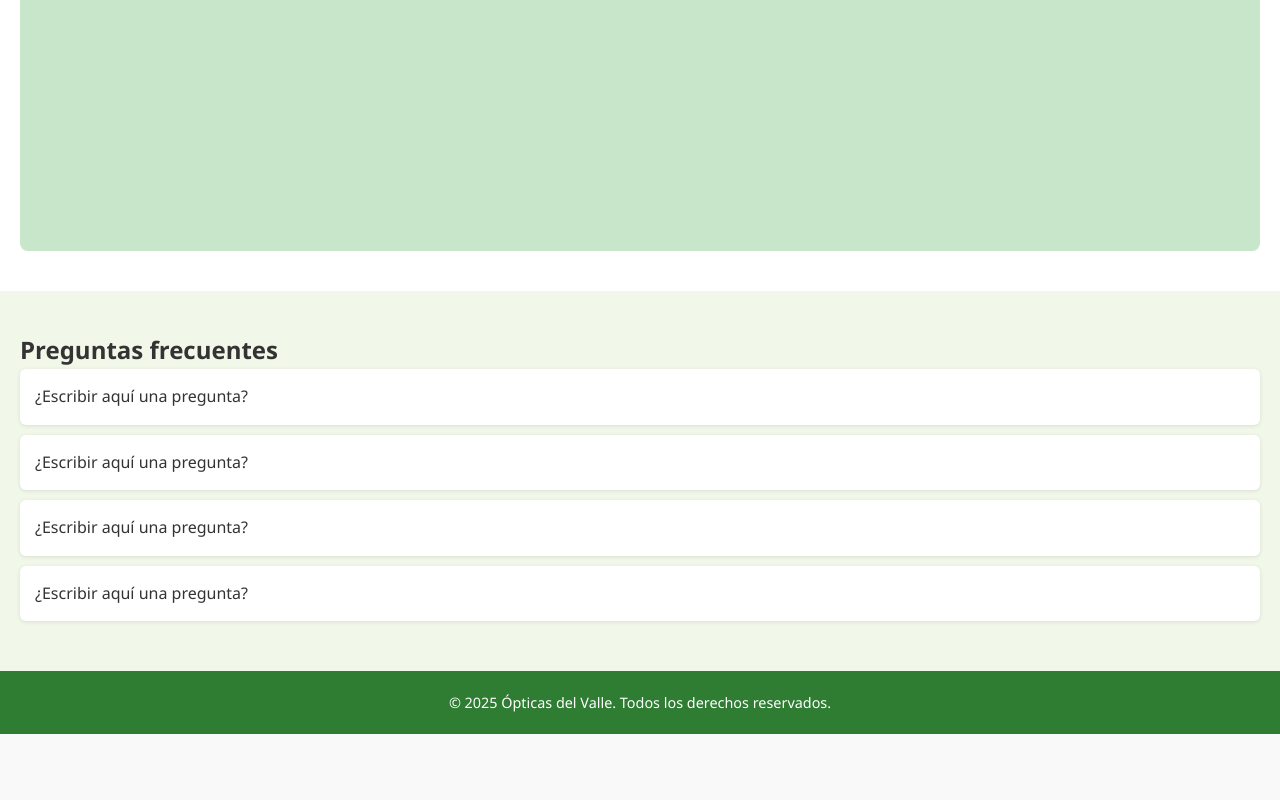
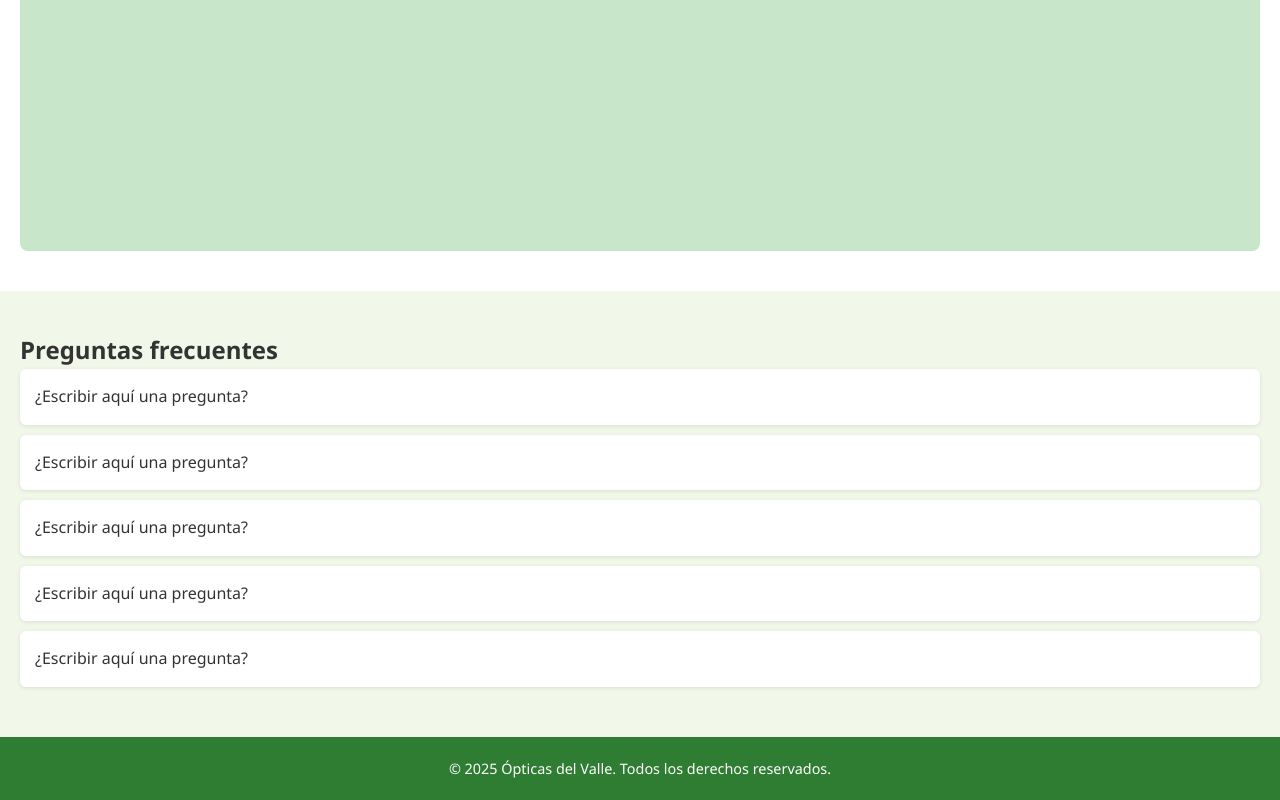
Before and after one commit to Mari2710Matu/ProyectoOpticasDelValle, a plain HTML site: page index.html in a window 1280 px wide. Shown: the part 2587-3387 px from the top of the page. Before the commit the page ends 3321 px from the top, so only its background shows below. Drawn offline with Linux system fonts and the light colour scheme.

Commit message:
cambio pregunta

```diff
--- a/index.html
+++ b/index.html
@@ -74,6 +74,7 @@
       <li>¿Escribir aquí una pregunta?</li>
       <li>¿Escribir aquí una pregunta?</li>
       <li>¿Escribir aquí una pregunta?</li>
+      <li>¿Escribir aquí una pregunta?</li>
     </ul>
   </section>
 
```
